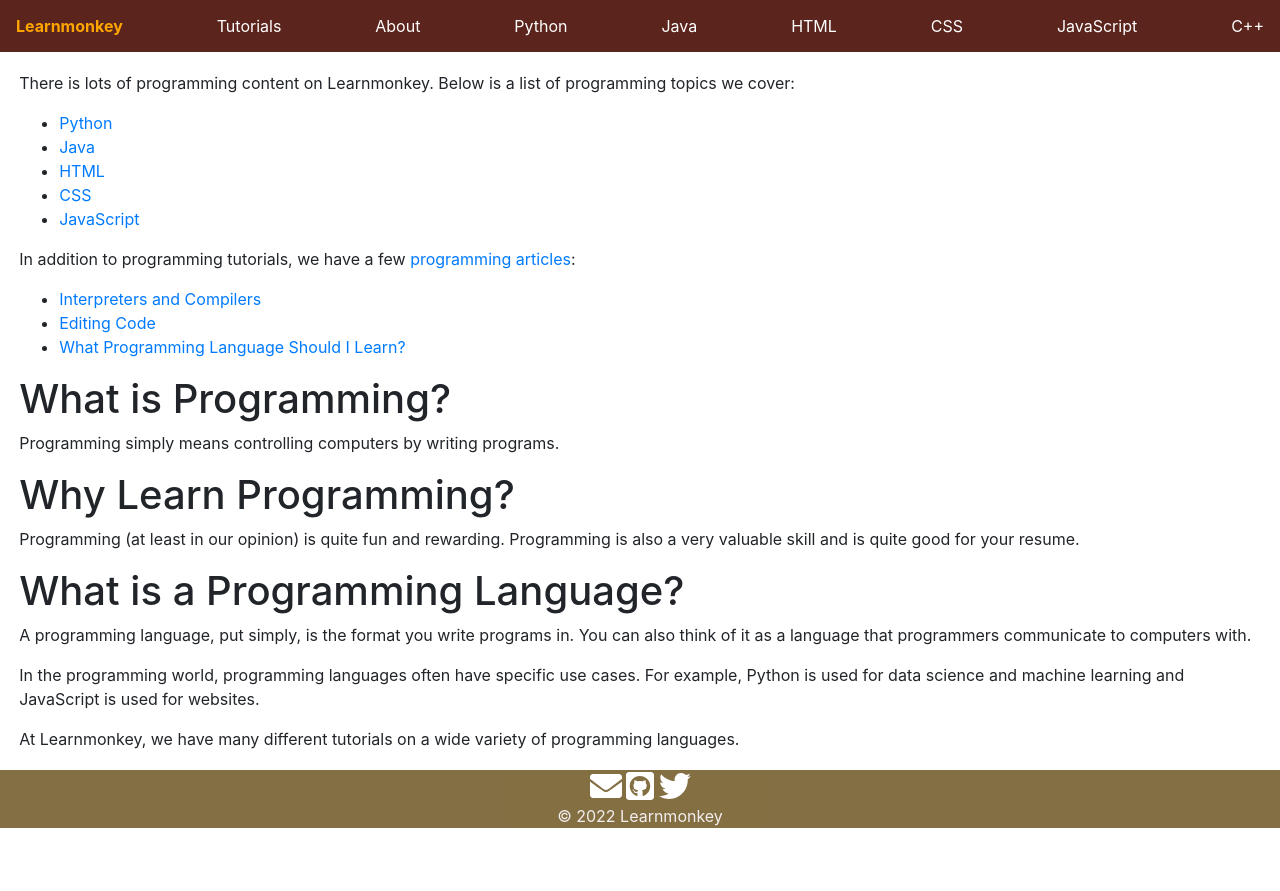
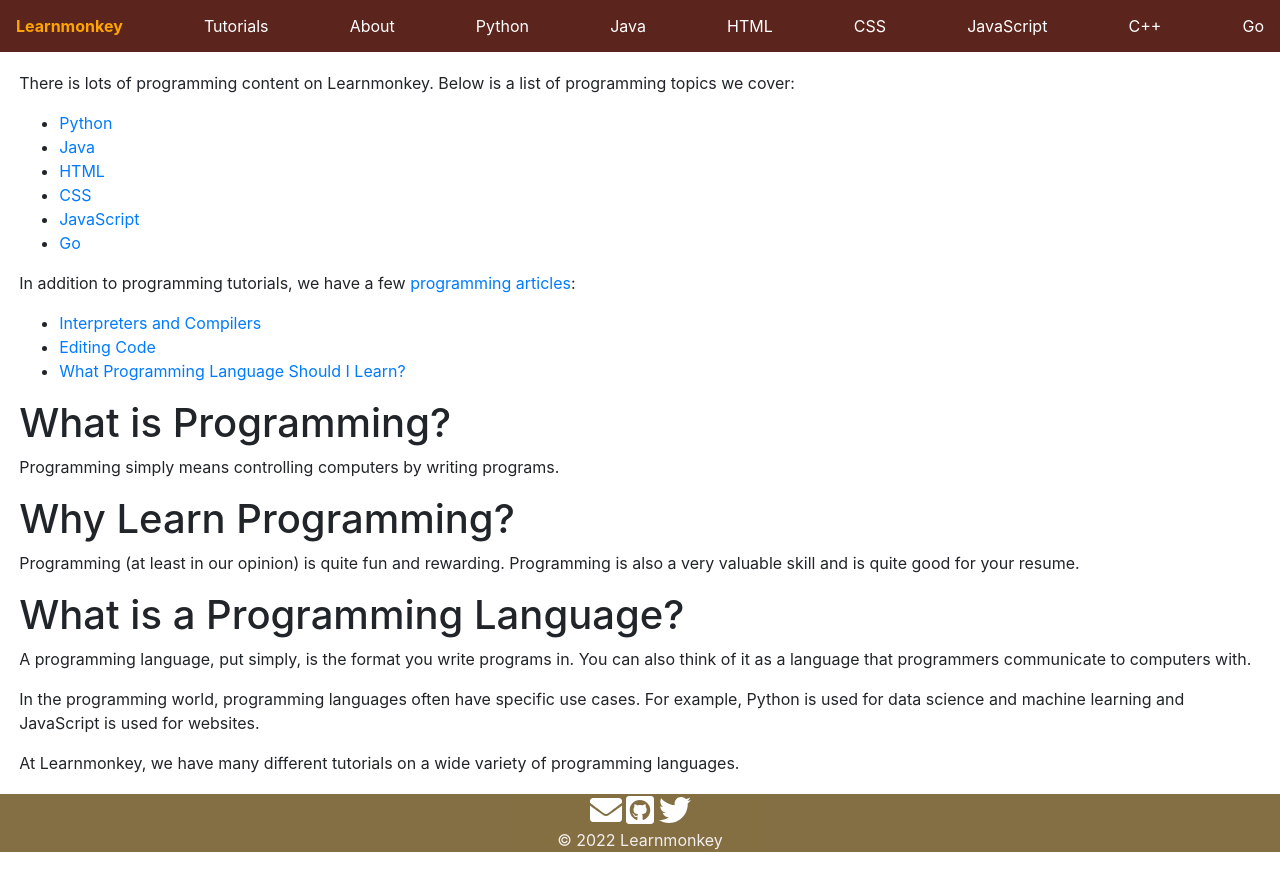
Before and after one commit to learnmonkey/learnmonkey.github.io, a Jekyll site: the page built from programming/index.html, in a window 1280 px wide. Shown: the top 891 px of the page. Built offline with Jekyll 4.4.1, drawn with Linux system fonts in a browser that asks for light colours.

Commit message:
new language go

```diff
--- a/_includes/nav.html
+++ b/_includes/nav.html
@@ -8,4 +8,5 @@
 	<li class="navitem"><a href="/programming/css/">CSS</a></li>
 	<li class="navitem"><a href="/programming/javascript/">JavaScript</a></li>
   	<li class="navitem"><a href="/programming/cpp/">C++</a></li>
+  	<li class="navitem"><a href="/programming/golang/">Go</a></li>
 </ul>
--- a/programming/index.html
+++ b/programming/index.html
@@ -12,6 +12,7 @@ layout: default
         <li><a href="/progamming/html/">HTML</a></li>
         <li><a href="/programming/css/">CSS</a></li>
         <li><a href="/programming/javascript/">JavaScript</a></li>
+        <li><a href="/programming/golang/">Go</a></li>
     </ul>
 </section>
 
--- a/tutorial-index.html
+++ b/tutorial-index.html
@@ -23,6 +23,7 @@ layout: default
             <li><a href="/programming/javascript/">JavaScript</a></li>
             <li><a href="/programming/cpp/">C++</a></li>
             <li><a href="/programming/java/">Java</a></li>
+            <li><a href="/programming/golang/">Go</a></li>
 <!--             <li><a href="/programming/jekyll/">Jekyll</a></li> -->
         </ul>
     </li>
```
